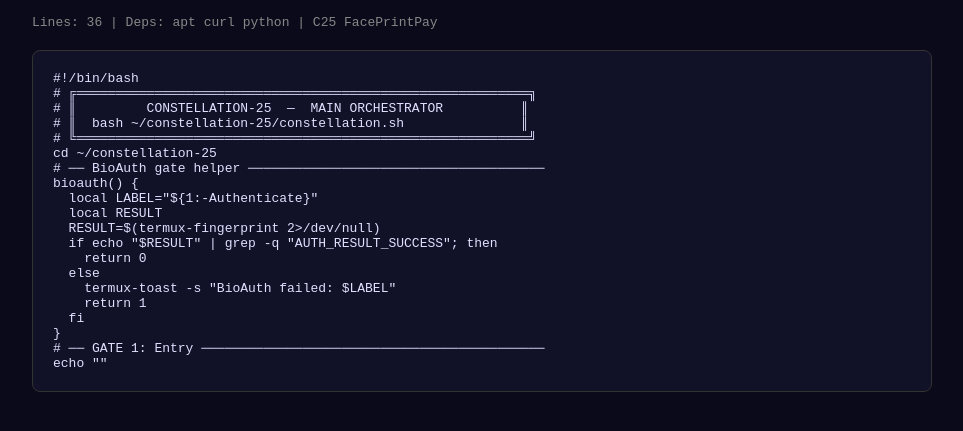
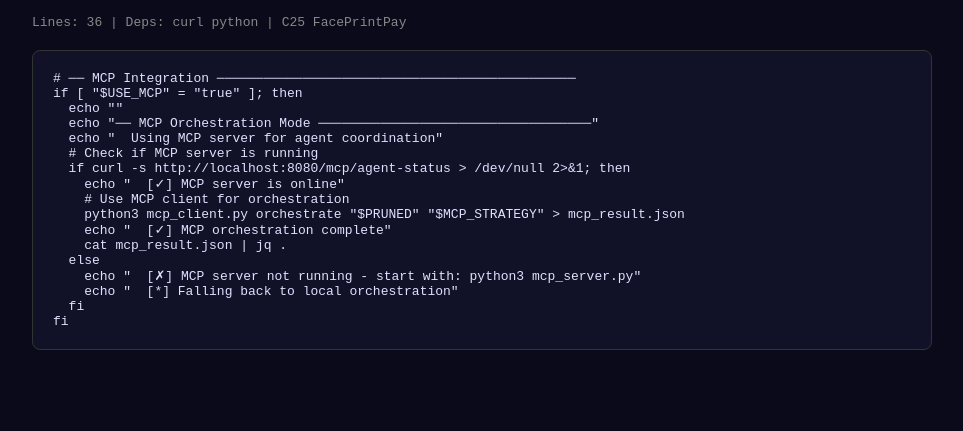
Before and after one commit to FacePrintPay/c25-constellation, a plain HTML site: page index.html in a window 1280 px wide. Shown: the part 85-516 px from the top of the page, without its empty margins (158-1121 px from the left). Drawn offline with Linux system fonts and the light colour scheme.

Commit message:
🌌 C25 Script: c25-constellation

```diff
--- a/index.html
+++ b/index.html
@@ -1,22 +1,19 @@
 <!DOCTYPE html><html lang="en"><head><meta charset="UTF-8"><title>c25-constellation</title>
 <style>body{background:#0a0a1a;color:#e0e0ff;font-family:monospace;padding:20px;max-width:900px;margin:0 auto}h1{color:#7af}.badge{background:#1a3a1a;border:1px solid #4f4;padding:3px 10px;border-radius:20px;font-size:.8em;color:#4f4}pre{background:#111128;border:1px solid #333;border-radius:8px;padding:20px;overflow-x:auto;margin-top:20px}</style>
-</head><body><span class="badge">✅ CONFIRMED RAN</span><h1>c25-constellation</h1><p style="color:#888">Lines: 36 | Deps: apt curl python  | C25 FacePrintPay</p><pre>#!/bin/bash
-# ╔══════════════════════════════════════════════════════════╗
-# ║         CONSTELLATION-25  —  MAIN ORCHESTRATOR          ║
-# ║  bash ~/constellation-25/constellation.sh               ║
-# ╚══════════════════════════════════════════════════════════╝
-cd ~/constellation-25
-# ── BioAuth gate helper ──────────────────────────────────────
-bioauth() {
-  local LABEL="${1:-Authenticate}"
-  local RESULT
-  RESULT=$(termux-fingerprint 2&gt;/dev/null)
-  if echo "$RESULT" | grep -q "AUTH_RESULT_SUCCESS"; then
-    return 0
+</head><body><span class="badge">✅ CONFIRMED RAN</span><h1>c25-constellation</h1><p style="color:#888">Lines: 36 | Deps: curl python  | C25 FacePrintPay</p><pre># ── MCP Integration ──────────────────────────────────────────────
+if [ "$USE_MCP" = "true" ]; then
+  echo ""
+  echo "── MCP Orchestration Mode ───────────────────────────────────"
+  echo "  Using MCP server for agent coordination"
+  # Check if MCP server is running
+  if curl -s http://localhost:8080/mcp/agent-status &gt; /dev/null 2&gt;&1; then
+    echo "  [✓] MCP server is online"
+    # Use MCP client for orchestration
+    python3 mcp_client.py orchestrate "$PRUNED" "$MCP_STRATEGY" &gt; mcp_result.json
+    echo "  [✓] MCP orchestration complete"
+    cat mcp_result.json | jq .
   else
-    termux-toast -s "BioAuth failed: $LABEL"
-    return 1
+    echo "  [✗] MCP server not running - start with: python3 mcp_server.py"
+    echo "  [*] Falling back to local orchestration"
   fi
-}
-# ── GATE 1: Entry ────────────────────────────────────────────
-echo ""</pre></body></html>
+fi</pre></body></html>
```
Also changed, not shown: README.md, 1 other file.
